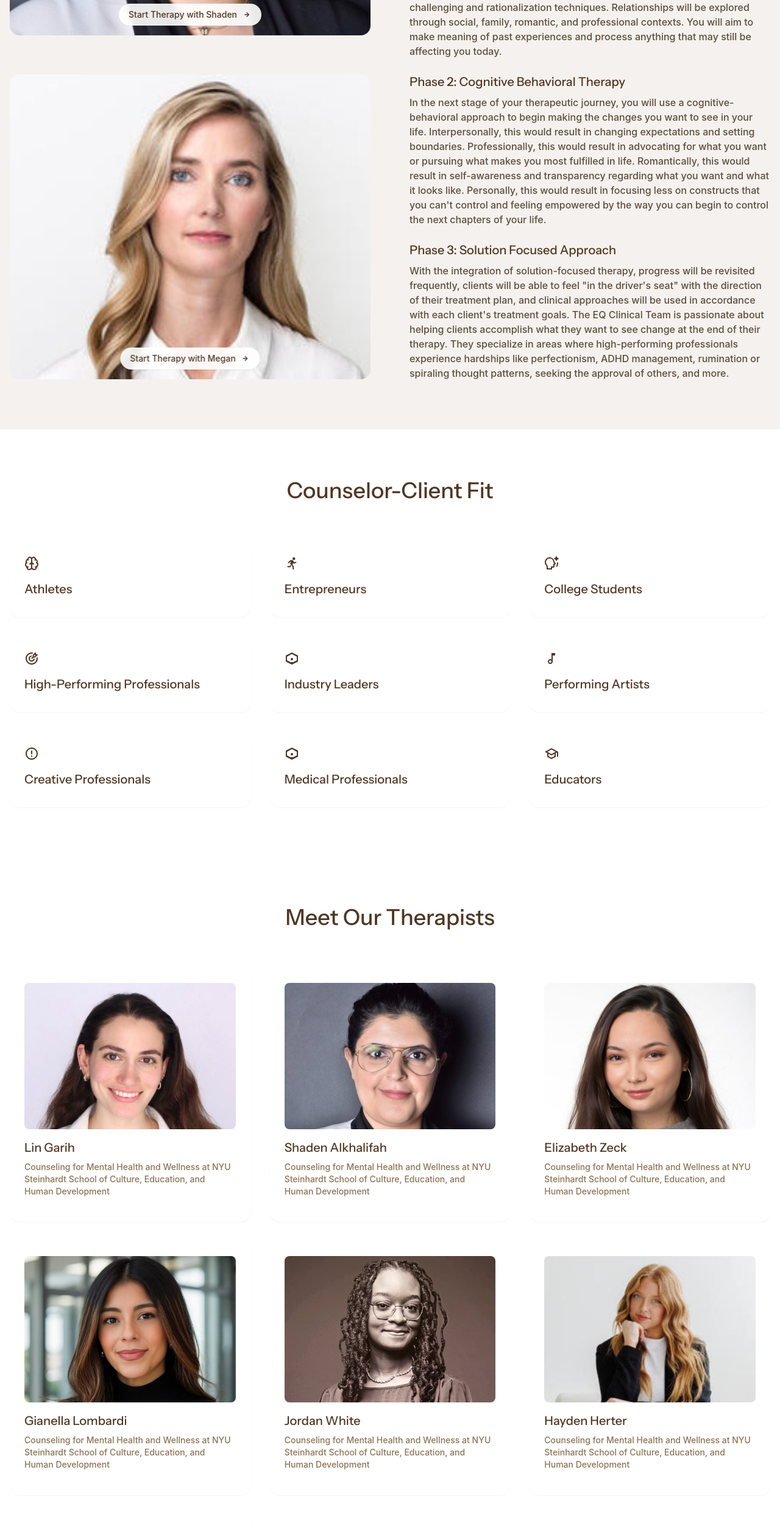
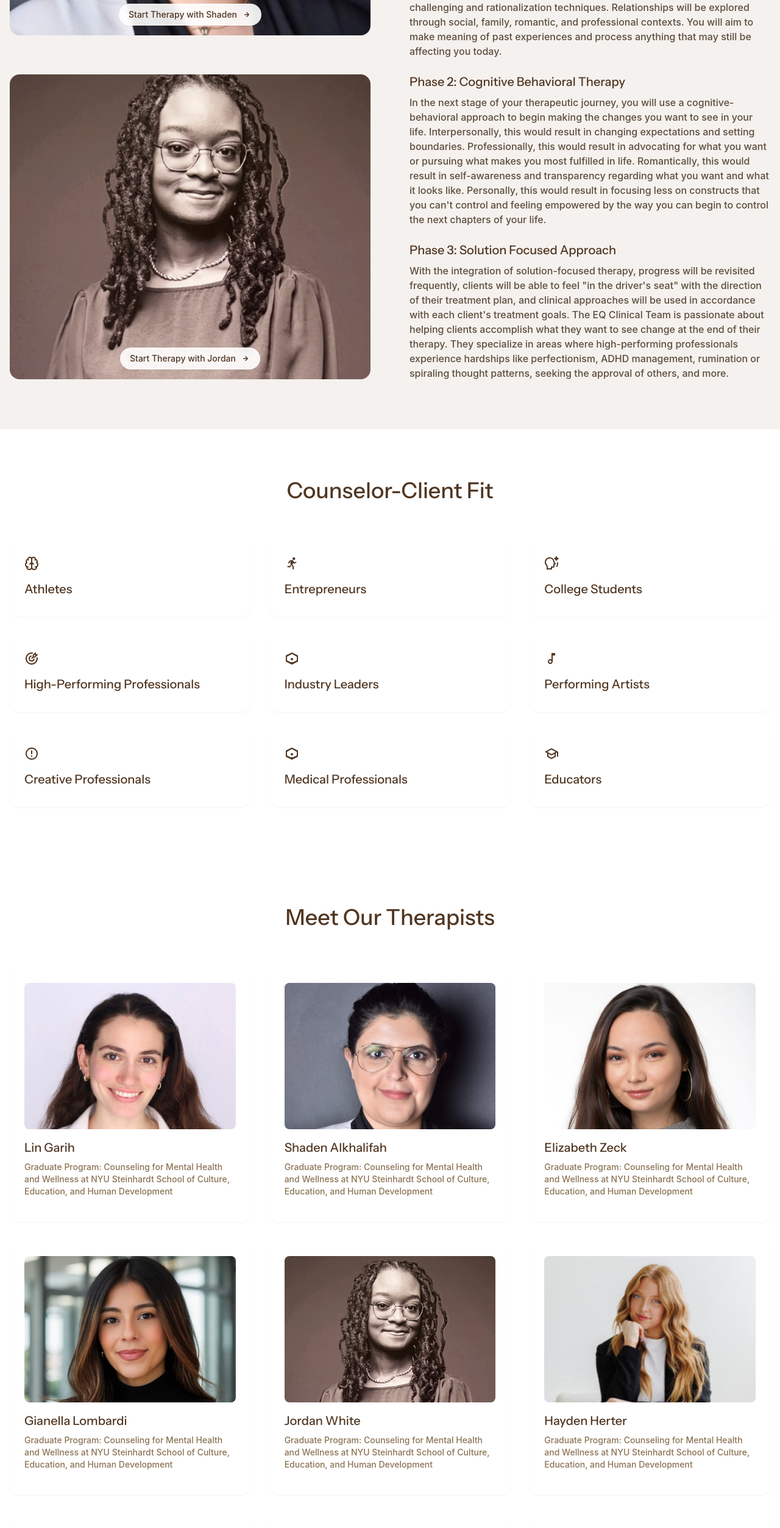
Before and after one commit to daivikk/eq-therapy, a Next.js app: page / in a window 1280 px wide. Shown: the part 1340-3846 px from the top of the page at 61% size. Built offline with nearby package versions, Linux system fonts and the light colour scheme.

Commit message:
final changes v4

```diff
--- a/src/app/book/page.jsx
+++ b/src/app/book/page.jsx
@@ -117,7 +117,7 @@ const therapists = [
     id: 'hayden-herter',
     name: 'Hayden Herter',
     image: haydenImage,
-    bio: "My therapeutic approach blends Cognitive Behavioral Therapy (CBT) and psychodynamic principles to encourage self-awareness, challenge unhelpful thought patterns, and develop effective coping strategies. I understand that every person is unique which is why I work collaboratively with clients to develop a strategy that supports their personalities, histories, values, needs and goals. My work is rooted in promorting self-compassion, resilience, and self-awareness, empowering clients to break free from past patterns and move forward with confidence. I believe that healing is not linear, and together we will celebrate progress while addressing challenges with curiosity and care. Whether you’re seeking support to heal from trauma or guidance on building healthier relationships, I am here to help you create lasting change.",
+    bio: "My therapeutic approach blends Cognitive Behavioral Therapy (CBT) and psychodynamic principles to encourage self-awareness, challenge unhelpful thought patterns, and develop effective coping strategies. I understand that every person is unique which is why I work collaboratively with clients to develop a strategy that supports their individualized goals. My work is rooted in promorting self-compassion, resilience, and self-awareness, empowering clients to break free from past patterns and move forward with confidence. I believe that healing is not linear, and together we will celebrate progress while addressing challenges with curiosity and care. Whether you’re seeking support to heal from trauma or guidance on building healthier relationships, I am here to help you create lasting change.",
     // specialties: ['CBT', 'Psychodynamic', 'Trauma Healing', 'Self-Compassion'],
     rate: 'Insurance Accepted',
     availableFrom: 'May 2025',
--- a/src/app/components/AppointmentScheduler.jsx
+++ b/src/app/components/AppointmentScheduler.jsx
@@ -13,9 +13,13 @@ export default function AppointmentScheduler({ therapist }) {
 
   const getAvailableDates = () => {
     const dates = [];
+    const startDate = therapist.availableFrom === 'May 2025'
+      ? new Date(2025, 4, 1) // May 1, 2025
+      : new Date(); // Current date for available therapists
+
     for (let i = 0; i < 7; i++) {
-      const date = new Date(today);
-      date.setDate(today.getDate() + i);
+      const date = new Date(startDate);
+      date.setDate(startDate.getDate() + i);
       const dayName = days[date.getDay()];
       if (therapist.availability[dayName]?.length > 0) {
         dates.push(date);
@@ -73,6 +77,9 @@ export default function AppointmentScheduler({ therapist }) {
                   <div className="text-lg font-medium">
                     {date.getDate()}
                   </div>
+                  <div className="text-xs text-[#8B7355]">
+                    {date.toLocaleDateString('en-US', { month: 'short' })}
+                  </div>
                 </motion.button>
               ))}
             </div>
@@ -111,7 +118,7 @@ export default function AppointmentScheduler({ therapist }) {
               whileHover={{ scale: 1.02 }}
               whileTap={{ scale: 0.98 }}
             >
-              Book Appointment
+              Book an Intake Session
             </motion.button>
           )}
         </div>
--- a/src/app/components/Footer.jsx
+++ b/src/app/components/Footer.jsx
@@ -16,18 +16,18 @@ export default function Footer() {
             <h4 className="font-medium text-[#8B7355]">Quick Links</h4>
             <ul className="space-y-2">
               <li>
-                <Link href="/book" className="text-sm text-[#5C4D3C] hover:text-[#8B7355]">
+                <Link href="/contact" className="text-sm text-[#5C4D3C] hover:text-[#8B7355]">
                   About Us
                 </Link>
               </li>
+              {/* <li>
+                <Link href="/" className="text-sm text-[#5C4D3C] hover:text-[#8B7355]">
+                  Services
+                </Link>
+              </li> */}
               <li>
                 <Link href="/book" className="text-sm text-[#5C4D3C] hover:text-[#8B7355]">
-                  Services
-                </Link>
-              </li>
-              <li>
-                <Link href="/book" className="text-sm text-[#5C4D3C] hover:text-[#8B7355]">
-                  Our Team
+                  Clinical Team
                 </Link>
               </li>
             </ul>
--- a/src/app/page.jsx
+++ b/src/app/page.jsx
@@ -192,17 +192,17 @@ export default function Home() {
                 transition={{ duration: 0.6, delay: 0.1 }}
               >
                 <Image
-                  src={meganImage}
-                  alt="Megan Burton - EQ Therapy"
+                  src={jordanImage}
+                  alt="Jordan - EQ Therapy"
                   fill
                   className="object-cover object-[center_10%]"
                 />
                 <div className="absolute bottom-4 left-1/2 transform -translate-x-1/2">
                   <Link
-                    href="/therapists/megan-burton"
+                    href="/therapists/jordan-white"
                     className="px-4 py-2 rounded-full bg-white/90 backdrop-blur-sm font-medium text-[#503622] hover:bg-white transition-colors text-sm shadow-sm flex items-center gap-2"
                   >
-                    Start Therapy with Megan
+                    Start Therapy with Jordan
                     <svg xmlns="http://www.w3.org/2000/svg" width="16" height="16" viewBox="0 0 24 24"><path fill="currentColor" d="M17.92 11.62a1 1 0 0 0-.21-.33l-5-5a1 1 0 0 0-1.42 1.42l3.3 3.29H7a1 1 0 0 0 0 2h7.59l-3.3 3.29a1 1 0 0 0 0 1.42a1 1 0 0 0 1.42 0l5-5a1 1 0 0 0 .21-.33a1 1 0 0 0 0-.76"/></svg>
                   </Link>
                 </div>
@@ -332,63 +332,63 @@ export default function Home() {
               {
                 name: 'Lin Garih',
                 image: linImage,
-                role: 'Counseling for Mental Health and Wellness at NYU Steinhardt School of Culture, Education, and Human Development',
+                role: 'Graduate Program: Counseling for Mental Health and Wellness at NYU Steinhardt School of Culture, Education, and Human Development',
                 // specialties: ['Anxiety', 'ADHD', 'Depression', 'Trauma'],
                 profileLink: '/therapists/lin-garih'
               },
               {
                 name: 'Shaden Alkhalifah',
                 image: shadenImage,
-                role: 'Counseling for Mental Health and Wellness at NYU Steinhardt School of Culture, Education, and Human Development',
+                role: 'Graduate Program: Counseling for Mental Health and Wellness at NYU Steinhardt School of Culture, Education, and Human Development',
                 // specialties: ['Relational Therapy', 'Psychodynamic Therapy', 'Mental Health'],
                 profileLink: '/therapists/shaden-alkhalifah'
               },
               {
                 name: 'Elizabeth Zeck',
                 image: elizabethImage,
-                role: 'Counseling for Mental Health and Wellness at NYU Steinhardt School of Culture, Education, and Human Development',
+                role: 'Graduate Program: Counseling for Mental Health and Wellness at NYU Steinhardt School of Culture, Education, and Human Development',
                 // specialties: ['Life Transitions', 'Relationship Challenges', 'Emotional Regulation'],
                 profileLink: '/therapists/elizabeth-zeck'
               },
               {
                 name: 'Gianella Lombardi',
                 image: gianellaImage,
-                role: 'Counseling for Mental Health and Wellness at NYU Steinhardt School of Culture, Education, and Human Development',
+                role: 'Graduate Program: Counseling for Mental Health and Wellness at NYU Steinhardt School of Culture, Education, and Human Development',
                 // specialties: ['Anxiety', 'Attachment Issues', 'Relationship Challenges'],
                 profileLink: '/therapists/gianella-lombardi'
               },
               {
                 name: 'Jordan White',
                 image: jordanImage,
-                role: 'Counseling for Mental Health and Wellness at NYU Steinhardt School of Culture, Education, and Human Development',
+                role: 'Graduate Program: Counseling for Mental Health and Wellness at NYU Steinhardt School of Culture, Education, and Human Development',
                 // specialties: ['LGBTQ+', 'College Students', 'Person-Centered Therapy'],
                 profileLink: '/therapists/jordan-white'
               },
               {
                 name: 'Hayden Herter',
                 image: haydenImage,
-                role: 'Counseling for Mental Health and Wellness at NYU Steinhardt School of Culture, Education, and Human Development',
+                role: 'Graduate Program: Counseling for Mental Health and Wellness at NYU Steinhardt School of Culture, Education, and Human Development',
                 // specialties: ['CBT', 'Psychodynamic', 'Trauma Healing'],
                 profileLink: '/therapists/hayden-herter'
               },
               {
                 name: 'Sean Ash',
                 image: seanImage,
-                role: 'Clinical Mental Health Counseling at University of Northern Colorado College of Education and Behavioral Sciences',
+                role: 'Graduate Program: Clinical Mental Health Counseling at University of Northern Colorado College of Education and Behavioral Sciences',
                 // specialties: ['CBT', 'Mindfulness', 'African American Community'],
                 profileLink: '/therapists/sean-ash'
               },
               {
                 name: 'Dr. Eric Gutgarts',
                 image: ericImage,
-                role: 'Clinical Mental Health Counseling at University of Northern Colorado College of Education and Behavioral Sciences',
+                role: 'Doctoral Degree: Entrepreneurial Leadership at Johns Hopkins University, Master’s Degree: Counseling for Mental Health and Wellness at New York University ',
                 // specialties: ['CBT', 'Mindfulness', 'African American Community'],
                 profileLink: '/therapists/eric-gutgarts'
               },
               {
                 name: 'Megan Burton',
                 image: meganImage,
-                role: 'Clinical Mental Health Counseling at University of Northern Colorado College of Education and Behavioral Sciences',
+                role: 'Graduate Program: Counseling for Mental Health and Wellness at NYU Steinhardt School of Culture, Education, and Human Development',
                 // specialties: ['CBT', 'Mindfulness', 'African American Community'],
                 profileLink: '/therapists/megan-burton'
               }
--- a/src/app/therapists/[id]/page.jsx
+++ b/src/app/therapists/[id]/page.jsx
@@ -117,7 +117,7 @@ const therapists = [
     id: 'hayden-herter',
     name: 'Hayden Herter',
     image: haydenImage,
-    bio: "My therapeutic approach blends Cognitive Behavioral Therapy (CBT) and psychodynamic principles to encourage self-awareness, challenge unhelpful thought patterns, and develop effective coping strategies. I understand that every person is unique which is why I work collaboratively with clients to develop a strategy that supports their personalities, histories, values, needs and goals. My work is rooted in promorting self-compassion, resilience, and self-awareness, empowering clients to break free from past patterns and move forward with confidence. I believe that healing is not linear, and together we will celebrate progress while addressing challenges with curiosity and care. Whether you’re seeking support to heal from trauma or guidance on building healthier relationships, I am here to help you create lasting change.",
+    bio: "My therapeutic approach blends Cognitive Behavioral Therapy (CBT) and psychodynamic principles to encourage self-awareness, challenge unhelpful thought patterns, and develop effective coping strategies. I understand that every person is unique which is why I work collaboratively with clients to develop a strategy that supports their individualized goals. My work is rooted in promoting self-compassion, resilience, and self-awareness, empowering clients to break free from past patterns and move forward with confidence. I believe that healing is not linear, and together we will celebrate progress while addressing challenges with curiosity and care. Whether you’re seeking support to heal from trauma or guidance on building healthier relationships, I am here to help you create lasting change.",
     // specialties: ['CBT', 'Psychodynamic', 'Trauma Healing', 'Self-Compassion'],
     rate: 'Insurance Accepted',
     availableFrom: 'May 2025',
```
